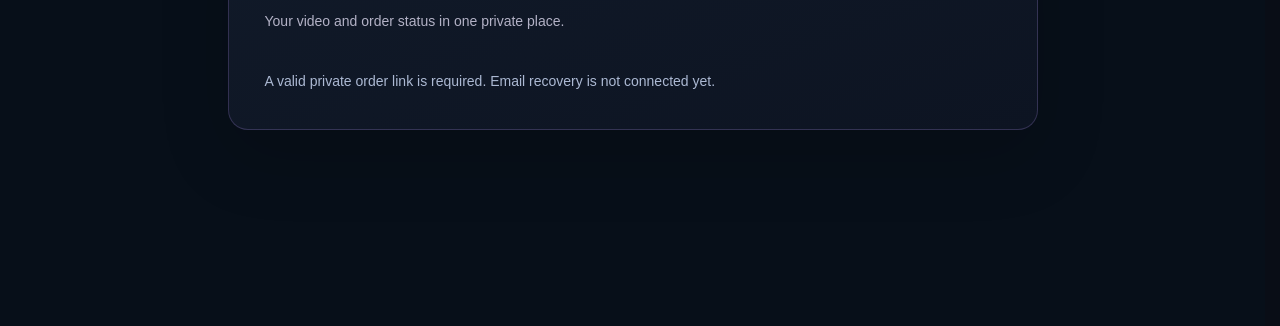
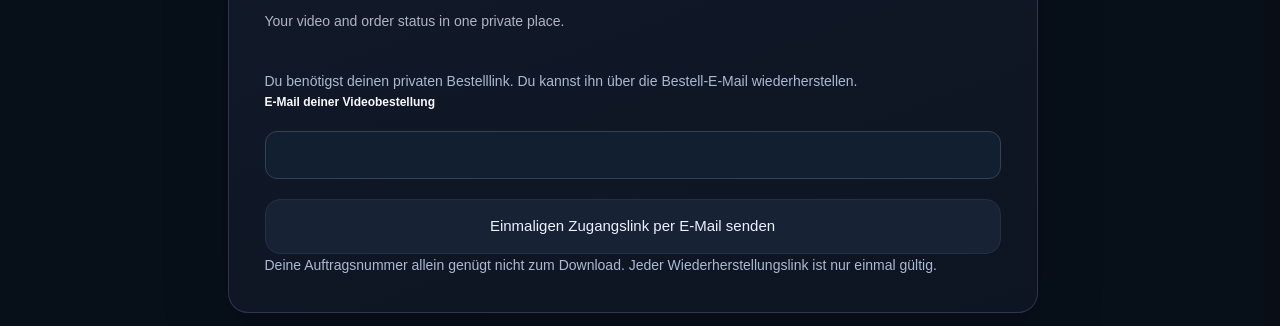
Before and after one commit to bernhardtmuellergermany-maker/singmotion-ai, a Next.js app: page /orders/1 in a window 1280 px wide. Shown: the part 216-542 px from the top of the page. Built offline with nearby package versions, Linux system fonts and the light colour scheme; no server answers.

Commit message:
feat: recover guest MP4 on a new device using single-use email link

```diff
--- a/components/guest-order-access.tsx
+++ b/components/guest-order-access.tsx
@@ -1,26 +1,59 @@
 "use client";
-import { useEffect, useState } from "react";
-import { useRouter } from "next/navigation";
-import { api } from "@/lib/client";
-export function GuestOrderAccess({ id }: { id: string }) {
-  const [message, setMessage] = useState(
-    "A valid private order link is required. Email recovery is not connected yet.",
-  );
-  const router = useRouter();
-  useEffect(() => {
-    const token = new URLSearchParams(location.hash.slice(1)).get("access");
-    if (!token) return;
-    history.replaceState(null, "", location.pathname);
-    void api("guest-order", {
-      method: "POST",
-      body: JSON.stringify({ id, token }),
-    })
-      .then(() => router.refresh())
-      .catch(() =>
-        setMessage(
-          "Order link is invalid or expired. No payment or generation was started.",
-        ),
-      );
-  }, [id, router]);
-  return <p role="status">{message}</p>;
+import {useEffect,useState} from "react";
+import {useRouter} from "next/navigation";
+import {api} from "@/lib/client";
+
+/** The public order number is never an access credential. A lost guest link
+ * can only be recovered through a fresh, single-use emailed token. */
+export function GuestOrderAccess({id}:{id:string}){
+ const [message,setMessage]=useState("Du benötigst deinen privaten Bestelllink. Du kannst ihn über die Bestell-E-Mail wiederherstellen.");
+ const [email,setEmail]=useState("");
+ const [busy,setBusy]=useState(false);
+ const router=useRouter();
+ useEffect(()=>{
+  const query=new URLSearchParams(location.hash.slice(1));
+  const token=query.get("access"),recovery=query.get("recover");
+  if(!token&&!recovery)return;
+  history.replaceState(null,"",location.pathname+location.search);
+  if(token){
+   void api("guest-order",{method:"POST",body:JSON.stringify({id,token})})
+    .then(()=>router.refresh())
+    .catch(()=>setMessage("Der private Bestelllink ist ungültig oder abgelaufen. Bitte nutze die E-Mail-Wiederherstellung."));
+   return;
+  }
+  void fetch("/api/customer-guest-video-recovery",{
+   method:"POST",headers:{"Content-Type":"application/json"},
+   body:JSON.stringify({action:"redeem",orderId:id,token:recovery}),
+  }).then(async r=>{
+   const data=await r.json();
+   if(!r.ok)throw Error(data.error||"Wiederherstellung fehlgeschlagen");
+   router.refresh();
+  }).catch(e=>setMessage(e instanceof Error?e.message:"Wiederherstellung fehlgeschlagen"));
+ },[id,router]);
+ async function recover(e:import("react").FormEvent<HTMLFormElement>){
+  e.preventDefault();if(busy)return;
+  setBusy(true);
+  try{
+   const response=await fetch("/api/customer-guest-video-recovery",{
+    method:"POST",headers:{"Content-Type":"application/json"},
+    body:JSON.stringify({action:"request",orderId:id,email}),
+   });
+   const result=await response.json();
+   if(!response.ok)throw Error(result.error||"Zugang derzeit nicht verfügbar");
+   setMessage(result.message||"Bitte prüfe dein E-Mail-Postfach.");
+  }catch(e){setMessage(e instanceof Error?e.message:"Wiederherstellung fehlgeschlagen")}
+  finally{setBusy(false)}
+ }
+ return <section aria-label="Private Gastbestellung wiederherstellen">
+  <p role="status">{message}</p>
+  <form onSubmit={e=>void recover(e)}>
+   <label htmlFor="guest-recovery-email">E-Mail deiner Videobestellung</label>
+   <input id="guest-recovery-email" type="email" autoComplete="email" required
+    value={email} onChange={e=>setEmail(e.target.value)} maxLength={254} disabled={busy}/>
+   <button type="submit" className="product-secondary" disabled={busy}>
+    {busy?"Zugang wird angefordert…":"Einmaligen Zugangslink per E-Mail senden"}
+   </button>
+  </form>
+  <p>Deine Auftragsnummer allein genügt nicht zum Download. Jeder Wiederherstellungslink ist nur einmal gültig.</p>
+ </section>;
 }
```
